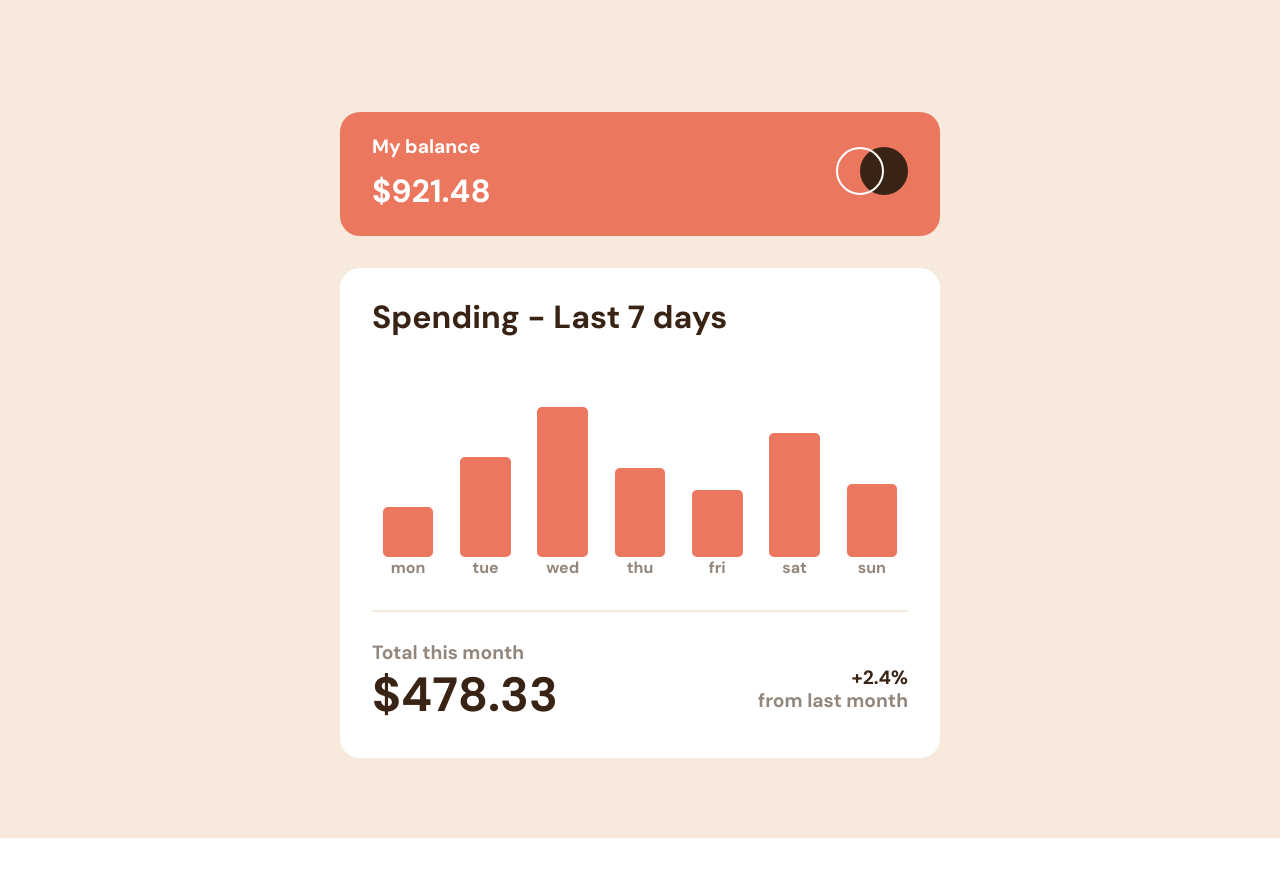
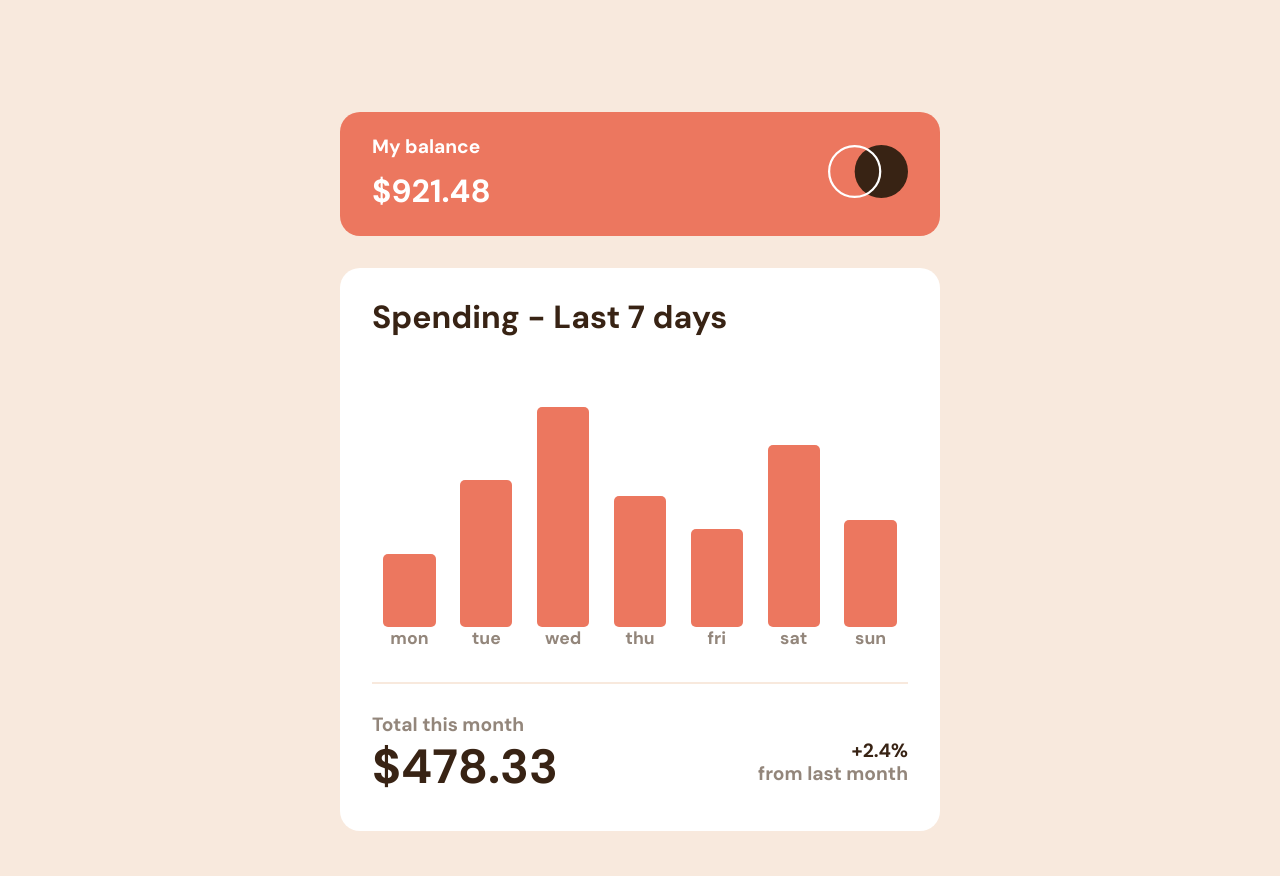
Before and after one commit to mathieu-superpose/expenses-chart-component, a React (Create React App) app: page / in a window 1280 px wide. Shown: the top 876 px of the page. Before the commit the page ends 838 px from the top, so only its background shows below. Built offline with nearby package versions, Linux system fonts and the light colour scheme.

Commit message:
update format

```diff
--- a/src/App.js
+++ b/src/App.js
@@ -1,6 +1,6 @@
 import Balance from "./components/Balance/Balance";
 import Graph from "./components/Graph/Graph";
-import './App.scss';
+import "./App.scss";
 
 function App() {
   return (
--- a/src/App.scss
+++ b/src/App.scss
@@ -1,10 +1,14 @@
-@use '/src/styles/colors' as c;
+@use "/src/styles/colors" as c;
 
 .App {
   display: flex;
   flex-direction: column;
   align-items: center;
-  padding: min(10vh, 5rem);
   background: c.$cream;
   min-height: 100vh;
+  width: 100vw;
+  padding: 2rem;
+  @media screen and (min-width: 768px) {
+    padding: min(10vh, 5rem);
+  }
 }
--- a/src/components/Balance/Balance.js
+++ b/src/components/Balance/Balance.js
@@ -1,5 +1,5 @@
-import logo from './img/logo.svg'
-import './Balance.scss';
+import logo from "./img/logo.svg";
+import "./Balance.scss";
 
 function Balance() {
   return (
@@ -12,7 +12,7 @@ function Balance() {
         <img src={logo} alt="logo" />
       </div>
     </div>
-    )
+  );
 }
 
 export default Balance;
--- a/src/components/Balance/Balance.scss
+++ b/src/components/Balance/Balance.scss
@@ -1,4 +1,4 @@
-@use '/src/styles/colors' as c;
+@use "/src/styles/colors" as c;
 
 .Balance {
   background: c.$soft-red;
@@ -14,7 +14,7 @@
     display: flex;
     flex-direction: column;
     align-items: flex-start;
-        justify-content: center;;
+    justify-content: center;
     &__title {
       font-size: 1.2rem;
     }
@@ -24,4 +24,13 @@
       margin: 0;
     }
   }
+  &__right {
+    width: 50px;
+    & img {
+      width: 100%;
     }
+    @media screen and (min-width: 768px) {
+      width: 80px;
+    }
+  }
+}
--- a/src/components/Graph/Bar.js
+++ b/src/components/Graph/Bar.js
@@ -1,6 +1,6 @@
-import './Bar.scss';
+import "./Bar.scss";
 
-const maxBarHeight = 150; // px
+const maxBarHeight = 220; // px
 
 function Bar({ result, maxAmount }) {
   return (
@@ -8,7 +8,12 @@ function Bar({ result, maxAmount }) {
       <div className="Bar__details">
         <p>${result.amount}</p>
       </div>
-      <div className="Bar__bar" style={{"height": `${Math.round(maxBarHeight * result.amount / maxAmount)}px`}} />
+      <div
+        className="Bar__bar"
+        style={{
+          height: `${Math.round((maxBarHeight * result.amount) / maxAmount)}px`,
+        }}
+      />
       <p className="Bar__day">{result.day}</p>
     </div>
   );
--- a/src/components/Graph/Bar.scss
+++ b/src/components/Graph/Bar.scss
@@ -5,6 +5,7 @@
   flex-direction: column;
   align-items: center;
   justify-content: flex-end;
+  // margin: 0;
   &__details {
     padding: 0;
     margin-bottom: 5px;
@@ -19,9 +20,10 @@
     opacity: 0;
     transition: 0.3s opacity;
     & p {
-        margin: 0;
-        padding: 0;
-        font-weight: 700;
+      margin: 0;
+      padding: 0;
+      font-size: 1.1rem;
+      font-weight: 700;
     }
   }
   &__bar {
@@ -31,6 +33,7 @@
     transition: 0.3s background-color;
   }
   &__day {
+    font-size: 1.1rem;
     font-weight: 700;
     color: c.$medium-brown;
   }
--- a/src/components/Graph/Graph.scss
+++ b/src/components/Graph/Graph.scss
@@ -1,4 +1,4 @@
-@use '/src/styles/colors' as c;
+@use "/src/styles/colors" as c;
 
 .Graph {
   width: min(90vw, 600px);
@@ -10,11 +10,14 @@
     font-size: 2rem;
   }
   &__chart {
+    overflow: hidden;
+
+    max-width: 100%;
     list-style: none;
     display: grid;
     grid-template-columns: repeat(7, 1fr);
     align-items: end;
-        gap: 5px;
+    gap: 2px;
     padding: 0;
   }
 }
--- a/src/components/Graph/Total.scss
+++ b/src/components/Graph/Total.scss
@@ -17,7 +17,7 @@
       font-size: 1.2rem;
     }
     &__total {
-      line-height: .7;
+      line-height: 0.7;
       vertical-align: baseline;
       display: flex;
       align-items: flex-end;
--- a/src/styles/_resets.scss
+++ b/src/styles/_resets.scss
@@ -1,8 +1,11 @@
 @import url("https://fonts.googleapis.com/css2?family=DM+Sans:wght@400;700&display=swap");
 
 html {
-  font-size: 100%;
+  font-size: 10px;
   box-sizing: border-box;
+  @media screen and (min-width: 768px) {
+    font-size: 100%;
+  }
 }
 
 *,
```
Also changed, not shown: src/components/Graph/Graph.js (+13 -11 lines), src/styles/_colors.scss (line endings or trailing spaces). Lines whose indentation alone changed are shown as unchanged.
